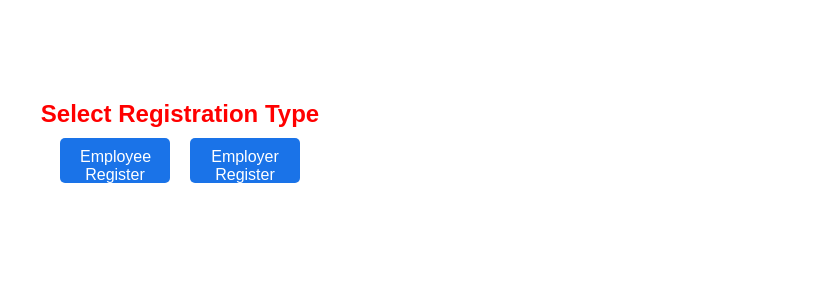
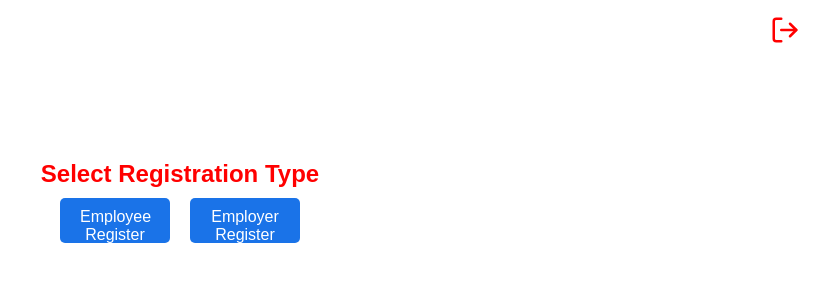
Before and after one commit to selvakumarramesh/E_M_S, a React app in the folder Frontend/: page /dashboard in a window 1280 px wide. Shown: the top 300 px of the page, without its empty margins (460-1280 px from the left). Built offline with nearby package versions, Linux system fonts and the light colour scheme; the HTML template or start-up script is replaced by a standard one.

Commit message:
changes done in view page

```diff
--- a/Frontend/src/Components/Login.jsx
+++ b/Frontend/src/Components/Login.jsx
@@ -10,10 +10,12 @@ import { FaEye } from "react-icons/fa";
 
 
 
+
 function Login() {
   const navigate = useNavigate();
   const[userData,setuserData]=useState({email:"",password:""})
 
+ const [darkMode, setDarkMode] = useState(false);
 
 
     const handleChange =(e)=>{
@@ -42,7 +44,11 @@ function Login() {
 
         }
   return (
+
+
     <div className="auth-container">
+
+
 
       <div className="left">
 
@@ -50,7 +56,11 @@ function Login() {
 
 
 
-          <h1>Login Page</h1>
+
+          <h1 >
+          Login Page
+          </h1>
+
 
 
 
@@ -59,6 +69,10 @@ function Login() {
       </div>
 
       <div className="right">
+
+
+
+
 
         <div className="card">
 
@@ -87,8 +101,9 @@ function Login() {
         </div>
 
       </div>
+      </div>
 
-    </div>
+
   );
 }
 
--- a/Frontend/src/Components/View.jsx
+++ b/Frontend/src/Components/View.jsx
@@ -1,10 +1,37 @@
 import React from "react";
 import { useNavigate } from "react-router-dom";
+import { FiLogOut } from "react-icons/fi";
 
 function View() {
   const navigate = useNavigate();
 
+   const handleLogout = () => {
+
+
+    // Navigate to Login Page
+    navigate("/");
+  };
+
   return (
+
+      <div>
+        <div
+        style={{
+          display: "flex",
+          justifyContent: "flex-end",
+          padding: "15px 20px",
+        }}
+      >
+        <FiLogOut
+          size={30}
+          color="red"
+          style={{ cursor: "pointer" }}
+          onClick={handleLogout}
+          title="Logout"
+        />
+        </div>
+
+
     <div style={{ textAlign: "center", marginTop: "100px" }}>
       <h2>Select Registration Type</h2>
 
@@ -31,8 +58,11 @@ function View() {
       >
         Employer Register
       </button>
+
+
+    </div>
     </div>
   );
+
 }
-
 export default View;
```
